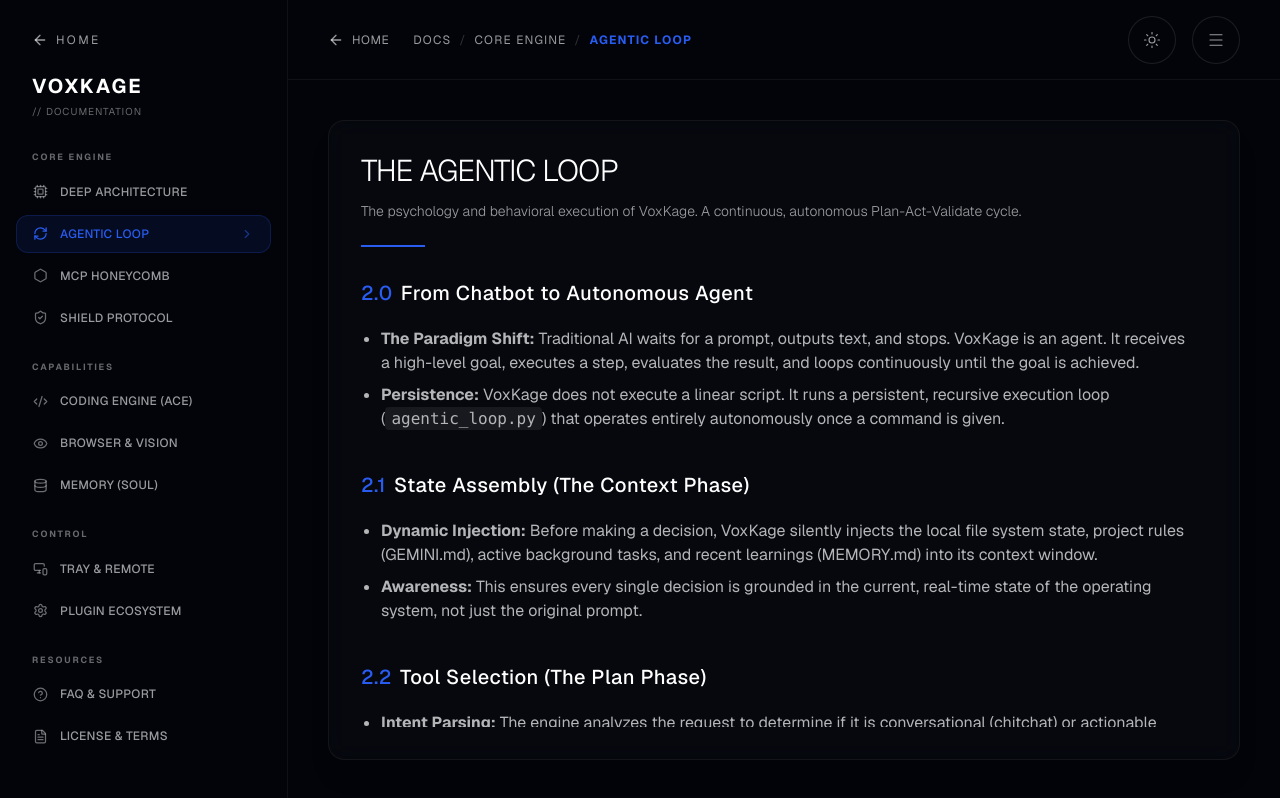
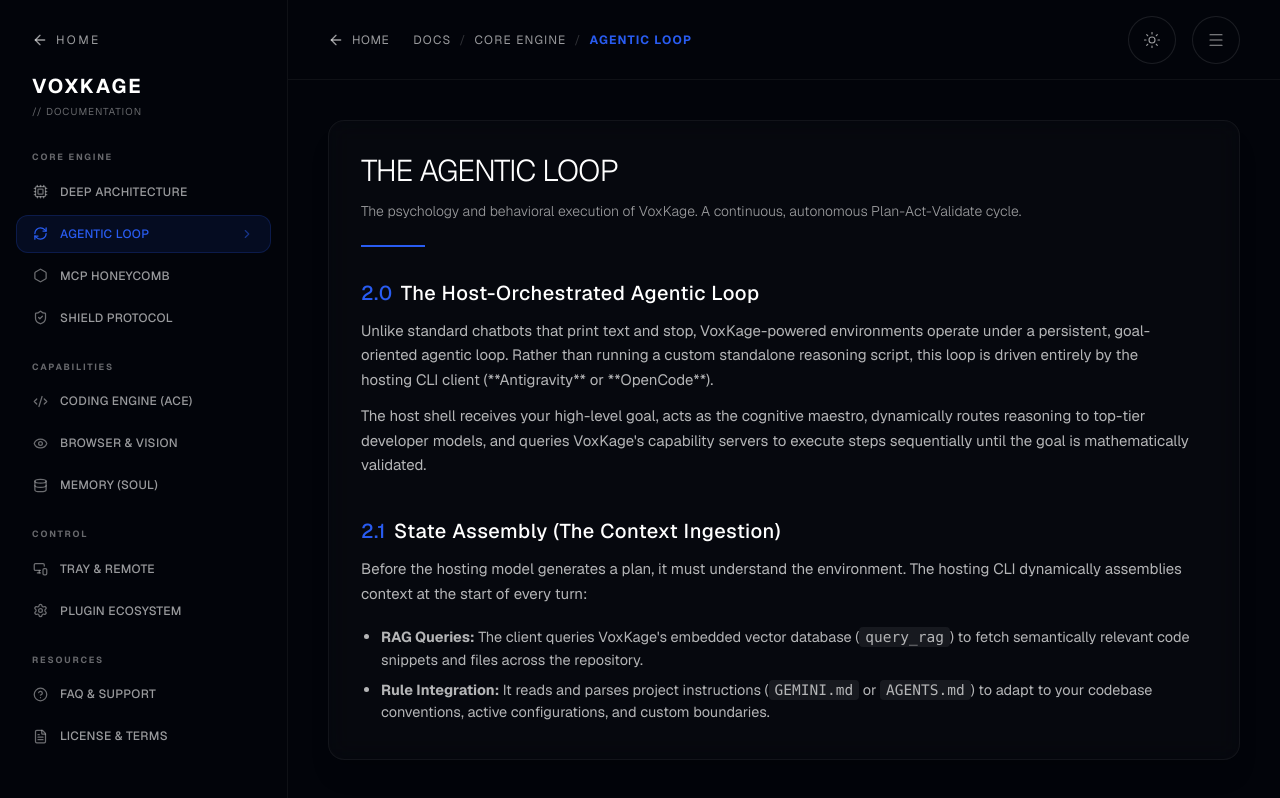
Before and after one commit to ayushdwivedi001/VoxKage-Website, a Next.js app: page /documentation in a window 1280 px wide. Both pictures are taken after a click on the button "AGENTIC LOOP". Built offline with nearby package versions, Linux system fonts and the light colour scheme.

Commit message:
docs(Documentation): align Agentic Loop section with actual host-orchestrated context cycles and self-healing stderr systems

```diff
--- a/src/app/documentation/content.tsx
+++ b/src/app/documentation/content.tsx
@@ -89,63 +89,65 @@ const LoopContent = () => (
   <div className="flex flex-col gap-10 pb-12">
     <div className="flex flex-col gap-3">
       <h3 className="text-xl font-medium tracking-wide flex items-center gap-2">
-        <span className="text-[#295cf1]">2.0</span> From Chatbot to Autonomous Agent
+        <span className="text-[#295cf1]">2.0</span> The Host-Orchestrated Agentic Loop
       </h3>
-      <ul className="list-disc pl-5 opacity-70 flex flex-col gap-2 mt-2">
-        <li><strong>The Paradigm Shift:</strong> Traditional AI waits for a prompt, outputs text, and stops. VoxKage is an agent. It receives a high-level goal, executes a step, evaluates the result, and loops continuously until the goal is achieved.</li>
-        <li><strong>Persistence:</strong> VoxKage does not execute a linear script. It runs a persistent, recursive execution loop (<code className="bg-white/10 px-1.5 py-0.5 rounded">agentic_loop.py</code>) that operates entirely autonomously once a command is given.</li>
+      <p className="opacity-70 leading-relaxed text-[15px]">
+        Unlike standard chatbots that print text and stop, VoxKage-powered environments operate under a persistent, goal-oriented agentic loop. Rather than running a custom standalone reasoning script, this loop is driven entirely by the hosting CLI client (**Antigravity** or **OpenCode**).
+      </p>
+      <p className="opacity-70 leading-relaxed text-[15px]">
+        The host shell receives your high-level goal, acts as the cognitive maestro, dynamically routes reasoning to top-tier developer models, and queries VoxKage's capability servers to execute steps sequentially until the goal is mathematically validated.
+      </p>
+    </div>
+
+    <div className="flex flex-col gap-3">
+      <h3 className="text-xl font-medium tracking-wide flex items-center gap-2">
+        <span className="text-[#295cf1]">2.1</span> State Assembly (The Context Ingestion)
+      </h3>
+      <p className="opacity-70 leading-relaxed text-[15px]">
+        Before the hosting model generates a plan, it must understand the environment. The hosting CLI dynamically assemblies context at the start of every turn:
+      </p>
+      <ul className="list-disc pl-5 opacity-70 flex flex-col gap-2 mt-2 text-[14.5px]">
+        <li><strong>RAG Queries:</strong> The client queries VoxKage's embedded vector database (<code className="bg-white/10 px-1.5 py-0.5 rounded">query_rag</code>) to fetch semantically relevant code snippets and files across the repository.</li>
+        <li><strong>Rule Integration:</strong> It reads and parses project instructions (<code className="bg-white/10 px-1.5 py-0.5 rounded">GEMINI.md</code> or <code className="bg-white/10 px-1.5 py-0.5 rounded">AGENTS.md</code>) to adapt to your codebase conventions, active configurations, and custom boundaries.</li>
       </ul>
     </div>
 
     <div className="flex flex-col gap-3">
       <h3 className="text-xl font-medium tracking-wide flex items-center gap-2">
-        <span className="text-[#295cf1]">2.1</span> State Assembly (The Context Phase)
+        <span className="text-[#295cf1]">2.2</span> Atomic JSON-RPC Tool Selection & Execution
       </h3>
-      <ul className="list-disc pl-5 opacity-70 flex flex-col gap-2 mt-2">
-        <li><strong>Dynamic Injection:</strong> Before making a decision, VoxKage silently injects the local file system state, project rules (GEMINI.md), active background tasks, and recent learnings (MEMORY.md) into its context window.</li>
-        <li><strong>Awareness:</strong> This ensures every single decision is grounded in the current, real-time state of the operating system, not just the original prompt.</li>
+      <p className="opacity-70 leading-relaxed text-[15px]">
+        Once the host CLI determines the current step's intent, it maps the required action to a specific, registered MCP tool schema.
+      </p>
+      <ul className="list-disc pl-5 opacity-70 flex flex-col gap-2 mt-2 text-[14.5px]">
+        <li><strong>Turn-by-Turn Isolation:</strong> The system executes exactly one tool per conversational turn. This strict sequential flow prevents overlapping shell operations, file race conditions, and process blockages.</li>
+        <li><strong>Dynamic Spawning:</strong> The host client targets a VoxKage sub-server (e.g., <code className="bg-white/10 px-1.5 py-0.5 rounded">os_control_server</code>) and pipes the JSON-RPC execution string via secure standard input/output channels.</li>
       </ul>
     </div>
 
     <div className="flex flex-col gap-3">
       <h3 className="text-xl font-medium tracking-wide flex items-center gap-2">
-        <span className="text-[#295cf1]">2.2</span> Tool Selection (The Plan Phase)
+        <span className="text-[#295cf1]">2.3</span> Stderr Capture & Self-Healing
       </h3>
-      <ul className="list-disc pl-5 opacity-70 flex flex-col gap-2 mt-2">
-        <li><strong>Intent Parsing:</strong> The engine analyzes the request to determine if it is conversational (chitchat) or actionable (requires OS interaction).</li>
-        <li><strong>Strategic Hierarchy:</strong> The LLM is strictly programmed to prefer specific, safe MCP tools (like <code className="bg-white/10 px-1.5 py-0.5 rounded">read_file</code>) over generic, risky shell commands. It formulates a single, atomic action for its current turn.</li>
+      <p className="opacity-70 leading-relaxed text-[15px]">
+        Traditional scripts crash when they encounter a permission error, a missing dependency, or a command failure. The active agentic loop circumvents this through automated self-healing:
+      </p>
+      <ul className="list-disc pl-5 opacity-70 flex flex-col gap-2 mt-2 text-[14.5px]">
+        <li><strong>Error Interception:</strong> When a tool execution fails, VoxKage catches the raw error streams, maps them to structured JSON exceptions, and returns them directly into the host model's next prompt block.</li>
+        <li><strong>Autonomous Re-entry:</strong> Instead of prompting you for help, the hosting model reads the error stack trace, diagnoses the issue, adjusts its strategy (e.g., modifying its syntax or requesting a permission override), and automatically retries the action.</li>
       </ul>
     </div>
 
     <div className="flex flex-col gap-3">
       <h3 className="text-xl font-medium tracking-wide flex items-center gap-2">
-        <span className="text-[#295cf1]">2.3</span> The Feedback Loop & Self-Correction
+        <span className="text-[#295cf1]">2.4</span> Persistent Progress Verification
       </h3>
-      <ul className="list-disc pl-5 opacity-70 flex flex-col gap-2 mt-2">
-        <li><strong>Execution & Capture:</strong> Once the MCP Dispatcher executes a tool, the raw output (success message, file contents, or an error stack trace) is captured.</li>
-        <li><strong>The Auto-Reentry:</strong> Instead of crashing or asking the user for help when an error occurs, VoxKage automatically feeds the error output back into itself.</li>
-        <li><strong>Self-Correction:</strong> If a command fails (e.g., "Permission Denied"), VoxKage reads the error, adjusts its strategy, and generates a new, corrected tool call autonomously.</li>
-      </ul>
-    </div>
-
-    <div className="flex flex-col gap-3">
-      <h3 className="text-xl font-medium tracking-wide flex items-center gap-2">
-        <span className="text-[#295cf1]">2.4</span> Turn-by-Turn Execution
-      </h3>
-      <ul className="list-disc pl-5 opacity-70 flex flex-col gap-2 mt-2">
-        <li><strong>Atomic Actions:</strong> VoxKage executes exactly one tool per conversational turn. It does not queue multiple tools simultaneously (preventing race conditions and timeouts).</li>
-        <li><strong>Sequential Verification:</strong> It performs an action, waits for the result, verifies it succeeded, and only then proceeds to the next step of a complex task.</li>
-      </ul>
-    </div>
-
-    <div className="flex flex-col gap-3">
-      <h3 className="text-xl font-medium tracking-wide flex items-center gap-2">
-        <span className="text-[#295cf1]">2.5</span> The GOAL_MET Sentinel
-      </h3>
-      <ul className="list-disc pl-5 opacity-70 flex flex-col gap-2 mt-2">
-        <li><strong>Knowing When to Stop:</strong> Once the LLM determines that the original user request has been fully satisfied and validated, it outputs a specialized string starting with <code className="bg-white/10 px-1.5 py-0.5 rounded">GOAL_MET:</code>.</li>
-        <li><strong>Synthesis:</strong> This acts as a hard break in the agentic loop, stopping further tool execution and triggering the final, concise summary presented to the user.</li>
-      </ul>
+      <p className="opacity-70 leading-relaxed text-[15px]">
+        During multi-step refactoring, the active client tracks milestones live. In the background, the AST parser and planning engine (<code className="bg-white/10 px-1.5 py-0.5 rounded">coding_server</code>) persistently update an interactive checklist (<code className="bg-white/10 px-1.5 py-0.5 rounded">active_plan.md</code>) outlining current progress.
+      </p>
+      <p className="opacity-70 leading-relaxed text-[15px]">
+        Once all plan milestones are satisfied and the model validates its modifications via automated checks, the host CLI terminates cleanly, presenting a concise, factual summary of accomplishments.
+      </p>
     </div>
   </div>
 );
```
